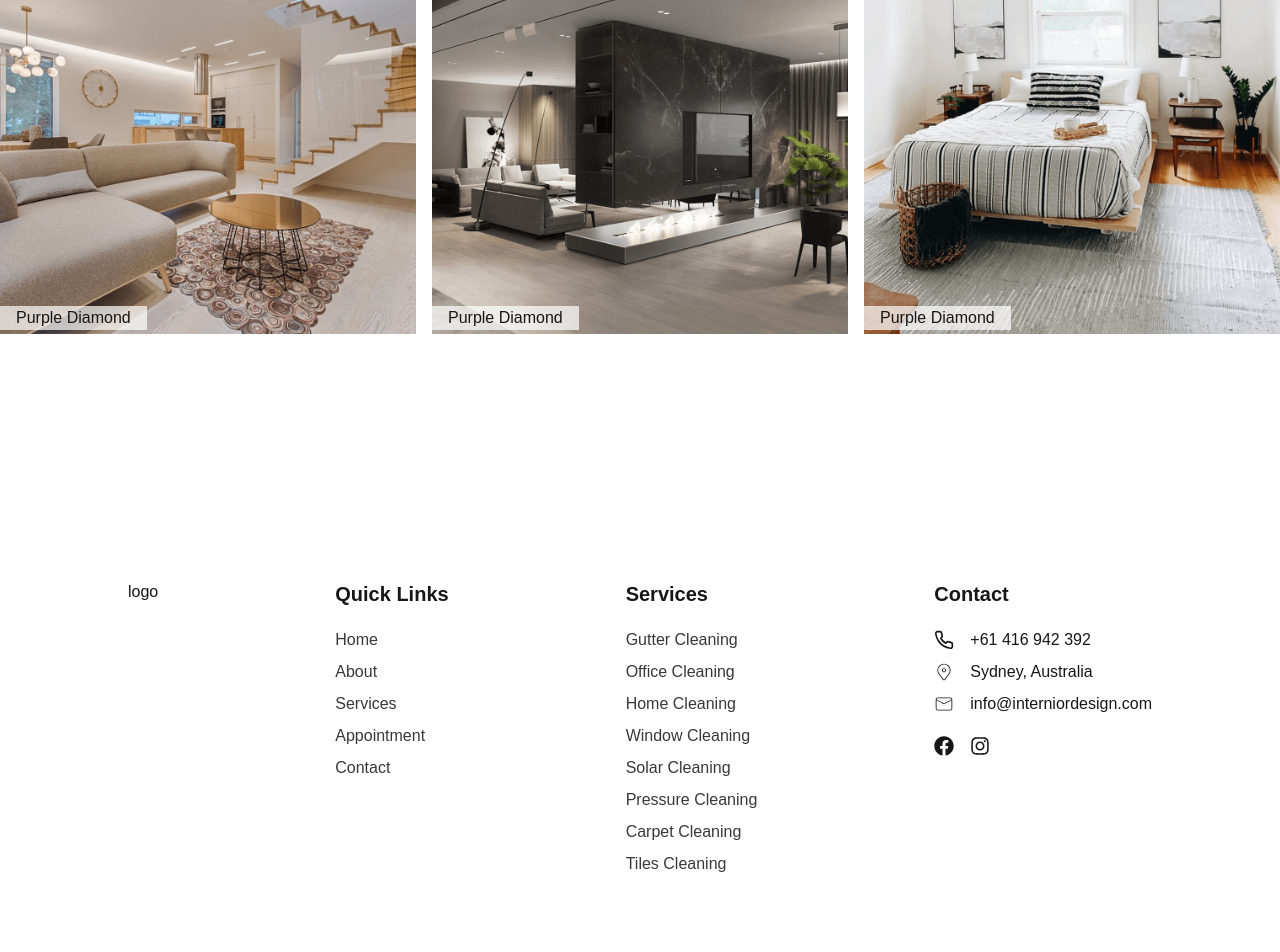
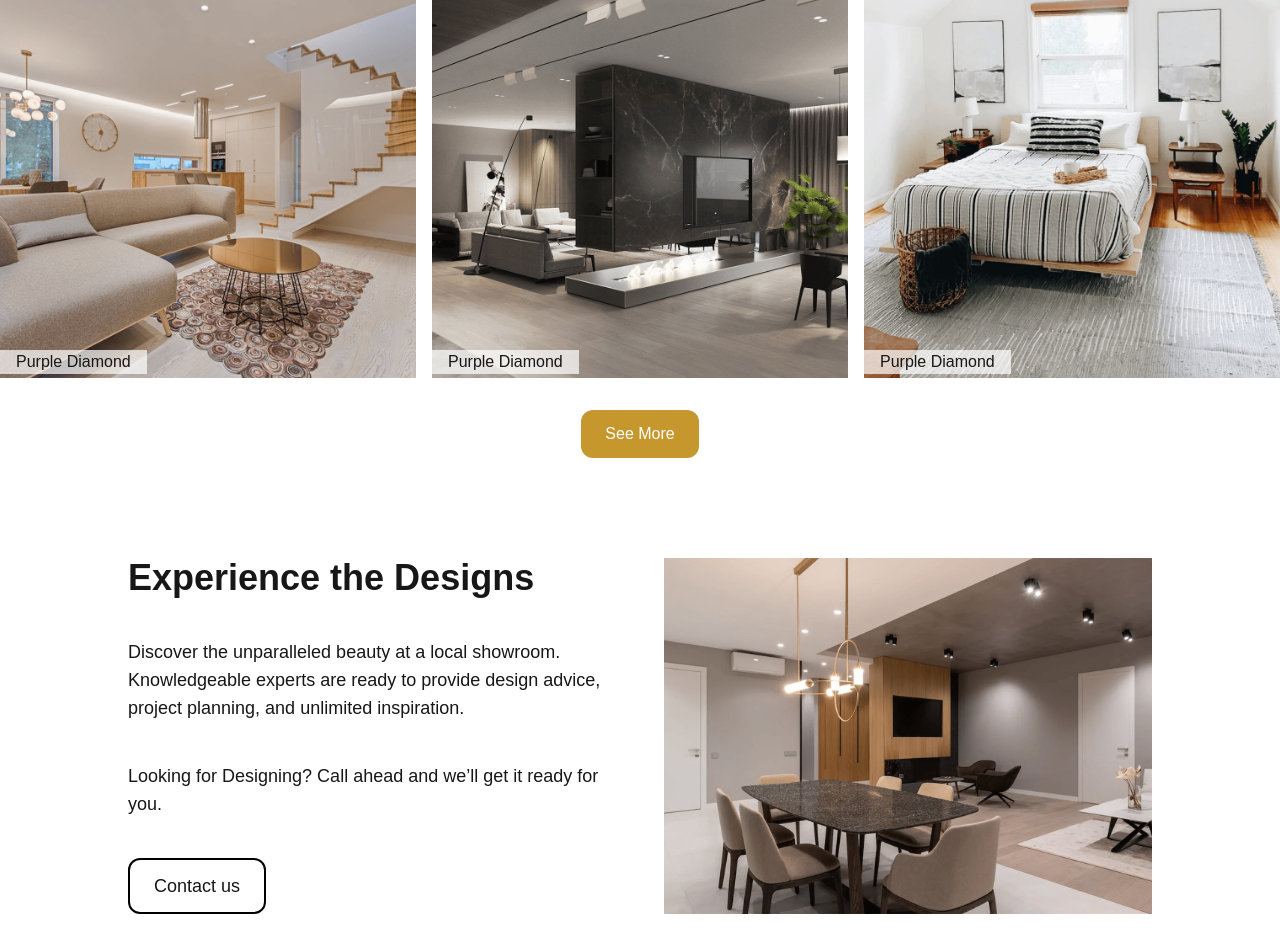
Before and after one commit to SunnyThakuri/designersite, a Next.js app: page /productdetail in a window 1280 px wide. Shown: the part 1668-2620 px from the top of the page. Before the commit the page ends 2598 px from the top, so only its background shows below. Built offline with nearby package versions, Linux system fonts and the light colour scheme.

Commit message:
added new compoenent to product details pagfe

```diff
--- a/src/app/productdetail/page.tsx
+++ b/src/app/productdetail/page.tsx
@@ -2,6 +2,7 @@ import ProductInfo from "@/components/productdetail/productinfo"
 import ProductImage from "@/components/productdetail/productImage"
 import Benefits from "@/components/productdetail/benefits"
 import Similar from "@/components/productdetail/similar"
+import Experience from "@/components/productdetail/experience"
 
 const ProductDetai = () =>{
     return(
@@ -16,6 +17,7 @@ const ProductDetai = () =>{
             </div>
             <Benefits/>
             <Similar/>
+            <Experience/>
         </div>
 
     )
--- /dev/null
+++ b/src/components/productdetail/experience.tsx
@@ -0,0 +1,32 @@
+import Image from "next/image"
+import Link from "next/link"
+
+const Experience = () =>{
+    return(
+        <div className="plr flex gap-12">
+            <div className="w-1/2 space-y-10 text-lg">
+                <p className="text-4xl font-semibold">Experience the Designs </p>
+                <p>Discover the unparalleled beauty at a local showroom.
+                    Knowledgeable experts are ready to provide design advice, project planning, and unlimited inspiration.</p>
+                <p>{`Looking for Designing? Call ahead and we’ll get it ready for you.`}</p>
+                <div className=" w-fit">
+                    <Link href={'/contact'}>
+                    <div className="border-2  border-black rounded-xl mx-auto px-6 py-3">
+                        Contact us
+                    </div>
+                    </Link>
+                </div>
+            </div>
+            <div className="w-1/2 h-400px">
+                <Image
+                    src={"/images/landing/design6.webp"}
+                    width={600}
+                    height={600}
+                    alt="img"
+                    className="w-full h-full object-cover"/>
+            </div>
+        </div>
+    )
+}
+
+export default Experience
--- a/src/components/productdetail/similar.tsx
+++ b/src/components/productdetail/similar.tsx
@@ -1,4 +1,5 @@
 import Image from "next/image"
+import Link from "next/link"
 
 const Similar = () =>{
 
@@ -8,9 +9,11 @@ const Similar = () =>{
         "/images/landing/design3.webp",
     ]
     return(
-        <div>
-            <p>Explore Similar Designs</p>
-            <p>Love this design but want to explore more? Browse these equally stunning quartz designs featuring similar tones and movement.</p>
+        <div className="space-y-8">
+            <div className="px-12">
+                <p className="text-3xl font-semibold">Explore Similar Designs</p>
+                <p>Love this design but want to explore more? Browse these equally stunning quartz designs featuring similar tones and movement.</p>
+            </div>
             <div className="grid grid-cols-3 gap-4">
                 {/* card */}
                 {
@@ -30,7 +33,13 @@ const Similar = () =>{
                 </div>
                     ))
                 }
-
+            </div>
+            <div className="grid justify-center">
+                <Link
+                className="bg-[#c5972d] text-white px-6 rounded-xl py-3"
+                href={"/ourproducts/stonedesign"}>
+                  See More
+                </Link>
             </div>
         </div>
     )
```
